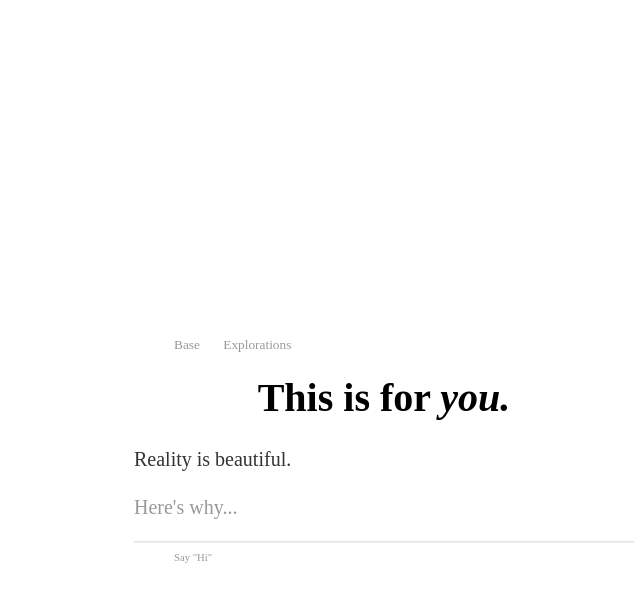
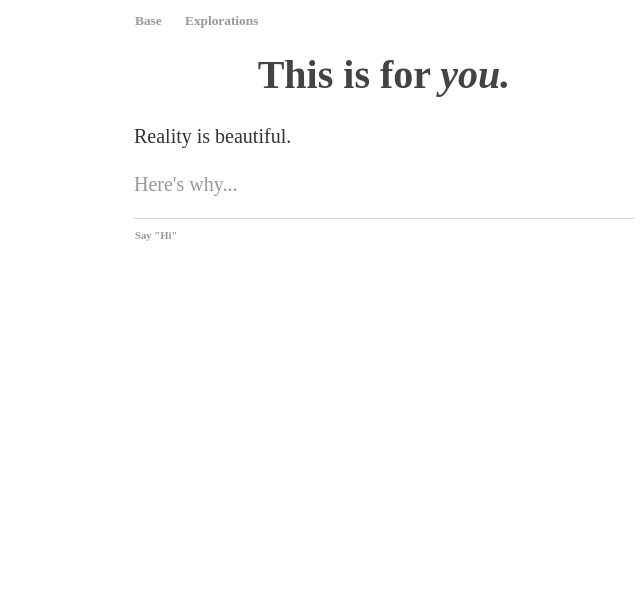
Before and after one commit to ray-dorai/ray-dorai.github.io, a Jekyll site: the page built from index.html, in a window 1280 px wide. Shown: the top 602 px of the page, without its empty margins (256-896 px from the left). Built offline with Jekyll 4.4.1, drawn with Linux system fonts in a browser that asks for light colours.

Commit message:
Update main.css

```diff
--- a/css/main.css
+++ b/css/main.css
@@ -5,11 +5,6 @@ body {
     width: 500px;
     font-size: smaller;
     line-height: 1;
-    position: absolute;
-    top: 50%;
-    left: 50%;
-    margin-right: -50%;
-    transform: translate(-50%, -50%) }
     color: #444;
 }
 
```
